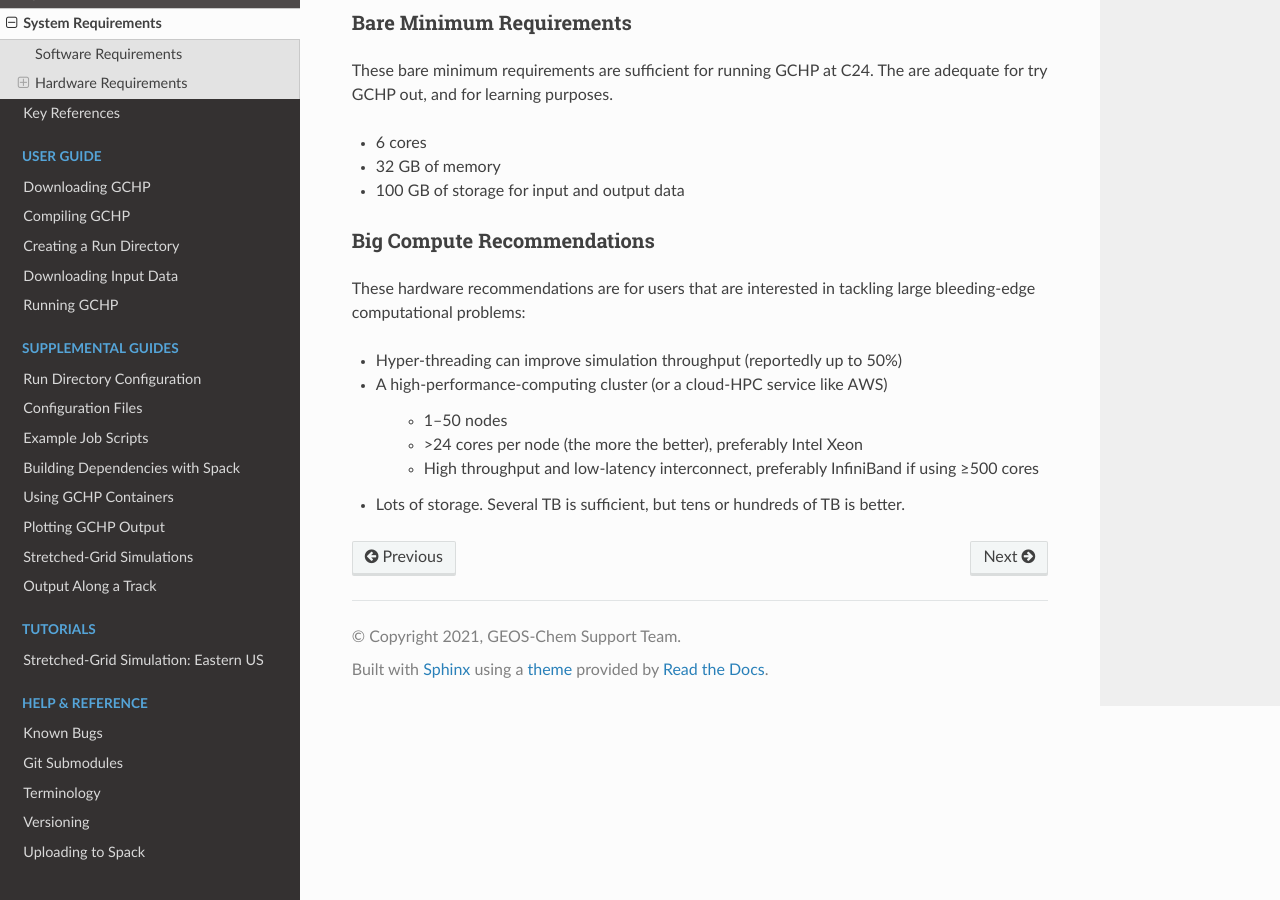
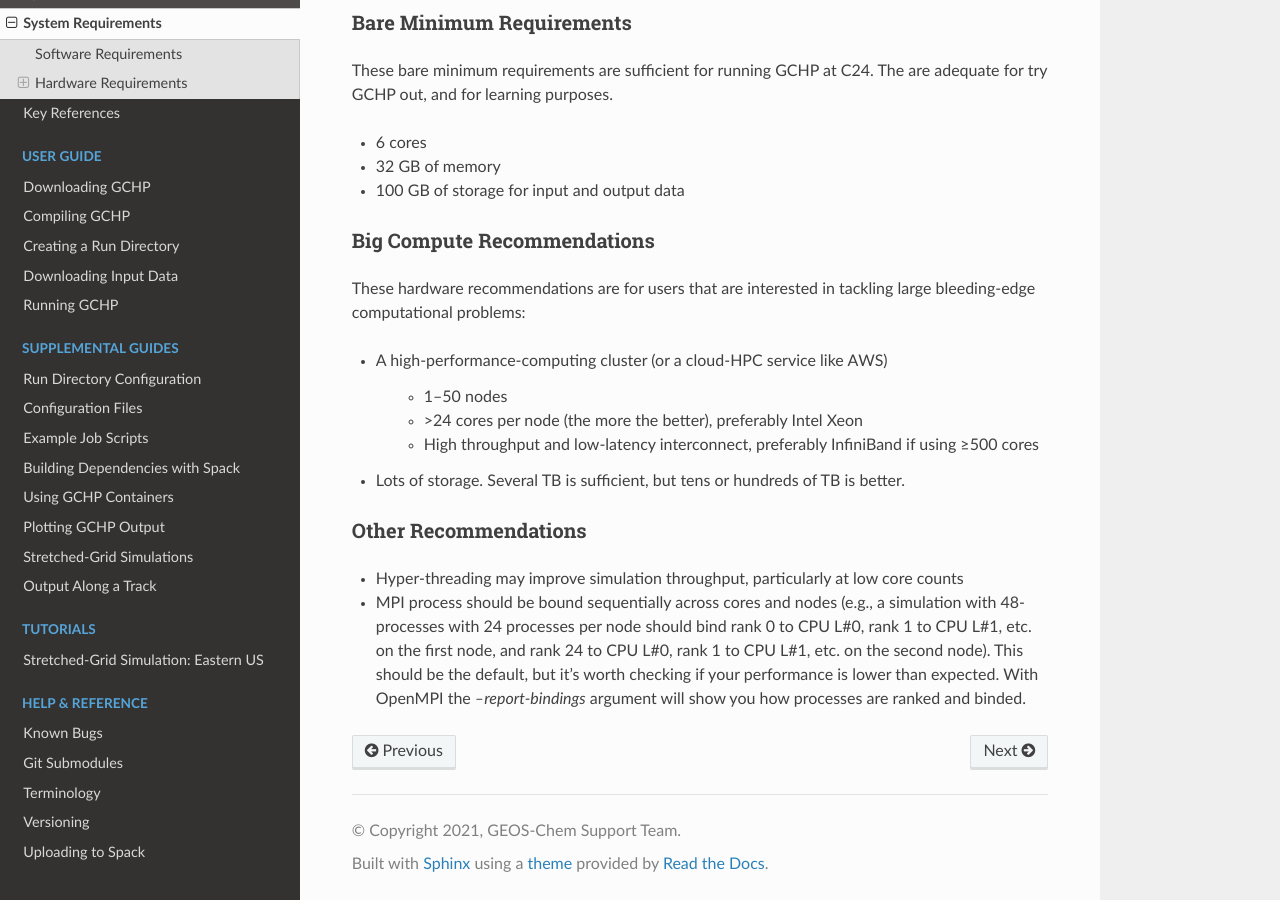
Before and after one commit to geoschem/GCHP, a Sphinx documentation site: the page built from docs/source/getting-started/requirements.rst, in a window 1280 px wide and 900 px high, scrolled down 1201 px. Built offline with Sphinx 7.4.7 and the Read the Docs theme 2.0.0, drawn with Linux system fonts in a browser that asks for light colours; pages that are not in the unit, such as notebooks, are missing from menus.

Commit message:
Added 'Other Recommendations' to requirements page. Included details about ranking and binding processes

```diff
--- a/docs/requirements.txt
+++ b/docs/requirements.txt
@@ -3,3 +3,4 @@ sphinx
 sphinx_rtd_theme
 sphinxcontrib-bibtex
 recommonmark
+docutils==0.16   # temporary fix for unordered lists not rendering properly
--- a/docs/source/getting-started/requirements.rst
+++ b/docs/source/getting-started/requirements.rst
@@ -70,7 +70,6 @@ Big Compute Recommendations
 These hardware recommendations are for users that are interested in tackling large bleeding-edge
 computational problems:
 
-* Hyper-threading can improve simulation throughput (reportedly up to 50%)
 * A high-performance-computing cluster (or a cloud-HPC service like AWS)
 
    * 1--50 nodes
@@ -78,3 +77,12 @@ computational problems:
    * High throughput and low-latency interconnect, preferably InfiniBand if using ≥500 cores
 
 * Lots of storage. Several TB is sufficient, but tens or hundreds of TB is better.
+
+Other Recommendations
+^^^^^^^^^^^^^^^^^^^^^
+
+* Hyper-threading may improve simulation throughput, particularly at low core counts
+* MPI process should be bound sequentially across cores and nodes (e.g., a simulation with 48-processes with 24 processes per node
+  should bind rank 0 to CPU L#0, rank 1 to CPU L#1, etc. on the first node, and rank 24 to CPU L#0, rank 1 to CPU L#1, etc. on the
+  second node). This should be the default, but it's worth checking if your performance is lower than expected. With OpenMPI the
+  `--report-bindings` argument will show you how processes are ranked and binded.
```
